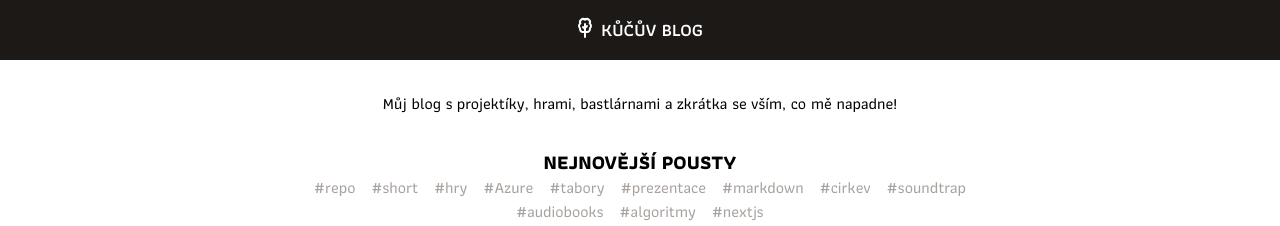
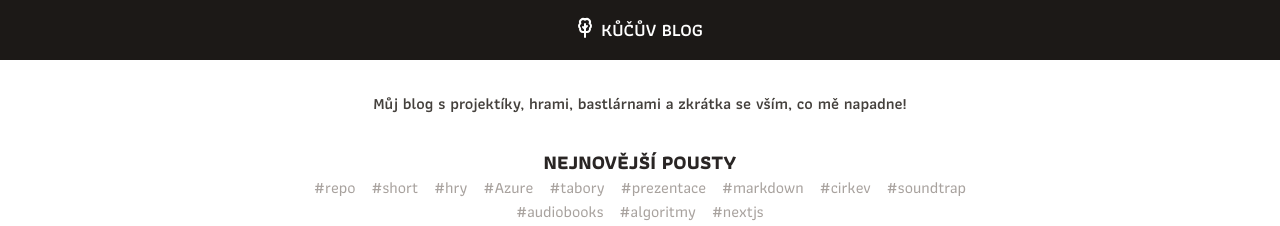
Before and after one commit to petrkucerak/blog, a Next.js app: page / in a window 1280 px wide. Shown: the top 226 px of the page. Built offline with nearby package versions, Linux system fonts and the light colour scheme; what tailwind-highlightjs would draw is missing.

Commit message:
Set text color to stone theme

```diff
--- a/components/introduction.js
+++ b/components/introduction.js
@@ -1,7 +1,7 @@
 export default function Introduction() {
   return (
     <section className="w-full flex flex-col justify-center">
-      <p className="text-center mx-8 md:mx-0">
+      <p className="text-center mx-8 md:mx-0 font-semibold text-stone-700">
         Můj blog s&nbsp;projektíky, hrami, bastlárnami a&nbsp;zkrátka
         se&nbsp;vším, co mě napadne!
       </p>
--- a/pages/index.js
+++ b/pages/index.js
@@ -36,7 +36,7 @@ export default function Home({ posts }) {
     <>
       <Introduction />
       <section>
-        <h2 className="text-xl font-bold text-center mt-8 uppercase">
+        <h2 className="text-xl font-bold text-center mt-8 uppercase text-stone-800">
           Nejnovější pousty
         </h2>
         <TagsCloud posts={posts} />
```
